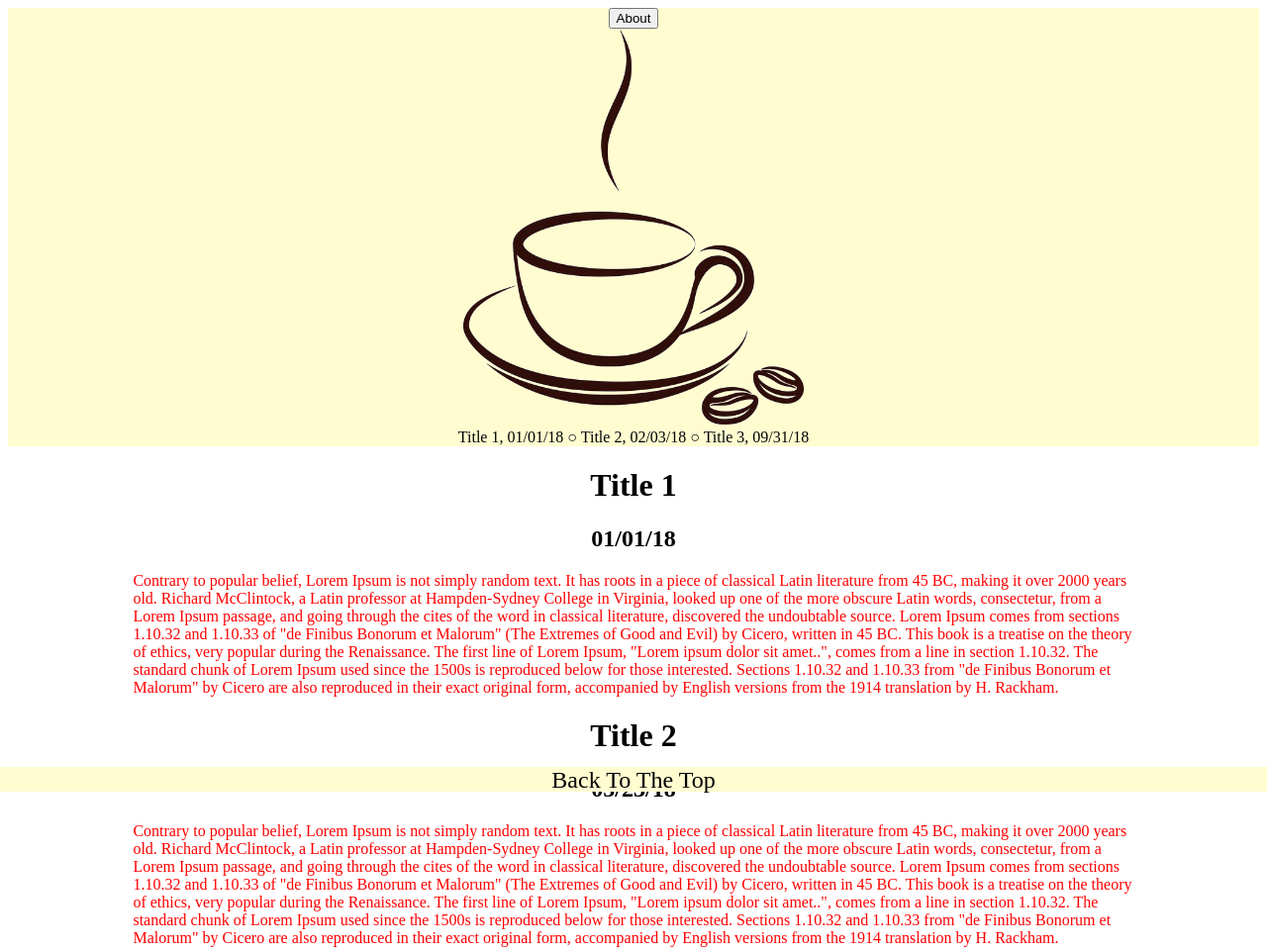
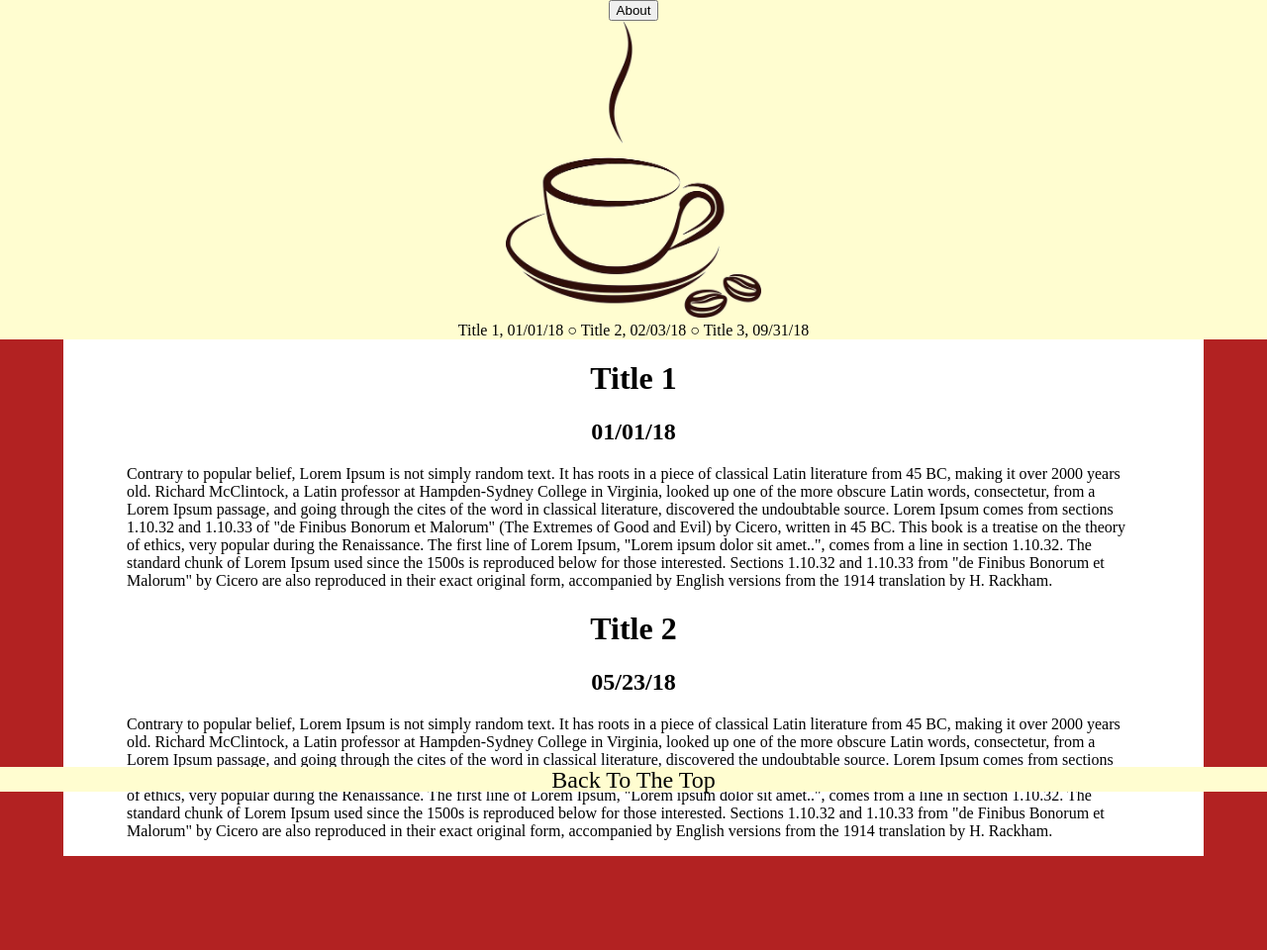
Before and after one commit to ezoran/blog-style-template, a plain HTML site: page index.html in a window 1280 px wide. Shown: the whole page at 99% size. After the commit the page ends 865 px from the top, so only its background shows below. Drawn offline with Linux system fonts and the light colour scheme.

Commit message:
initial commit

```diff
--- a/index.html
+++ b/index.html
@@ -7,8 +7,8 @@
 </head>
 <header>
   <div class="header-content">
-    <button id="aboutTab">About</button></div>
-    <img src="images/coffeecup.png" id="coffeecup" alt="coffeecup" height="400"></img>
+    <button id="aboutTab-button">About</button></div>
+    <img src="images/coffeecup.png" id="coffeecup" alt="coffeecup" height="300"></img>
     <div id="flash-bar"><span>Title 1, 01/01/18 ○ Title 2, 02/03/18 ○ Title 3, 09/31/18</span></div>
   </div>
 </header>
--- a/scss/_body.scss
+++ b/scss/_body.scss
@@ -1,5 +1,19 @@
 .blog-posts-container
 {
   width: 80%;
+  padding-left: 5%;
+  padding-right: 5%;
+  background-color: white;
+  position: absolute;
+  left: 0;
+  right: 0;
   margin: auto;
+
 }
+
+body
+{
+  background-color: 	#B22222;
+  position: relative;
+  margin: 0;
+}
--- a/scss/_header.scss
+++ b/scss/_header.scss
@@ -1,16 +1,17 @@
 header{
   background-color: #fffdd0;
   text-align: center;
-  top:0;
-  margin: 0;
+  position: relative;
+  left: 0;
+  top: 0;
   width: 100%;
 }
 
 .header-content
 {
-  #aboutTab
+  #aboutTab-button
   {
-
+    style: none;
   }
 
   #flash-bar
--- a/scss/style.scss
+++ b/scss/style.scss
@@ -3,7 +3,3 @@
 @import "body";
 @import "post";
 @import "footer";
-
-p {
-  color: red;
-}
```
Also changed, not shown: scss/style.css, 1 other file.
